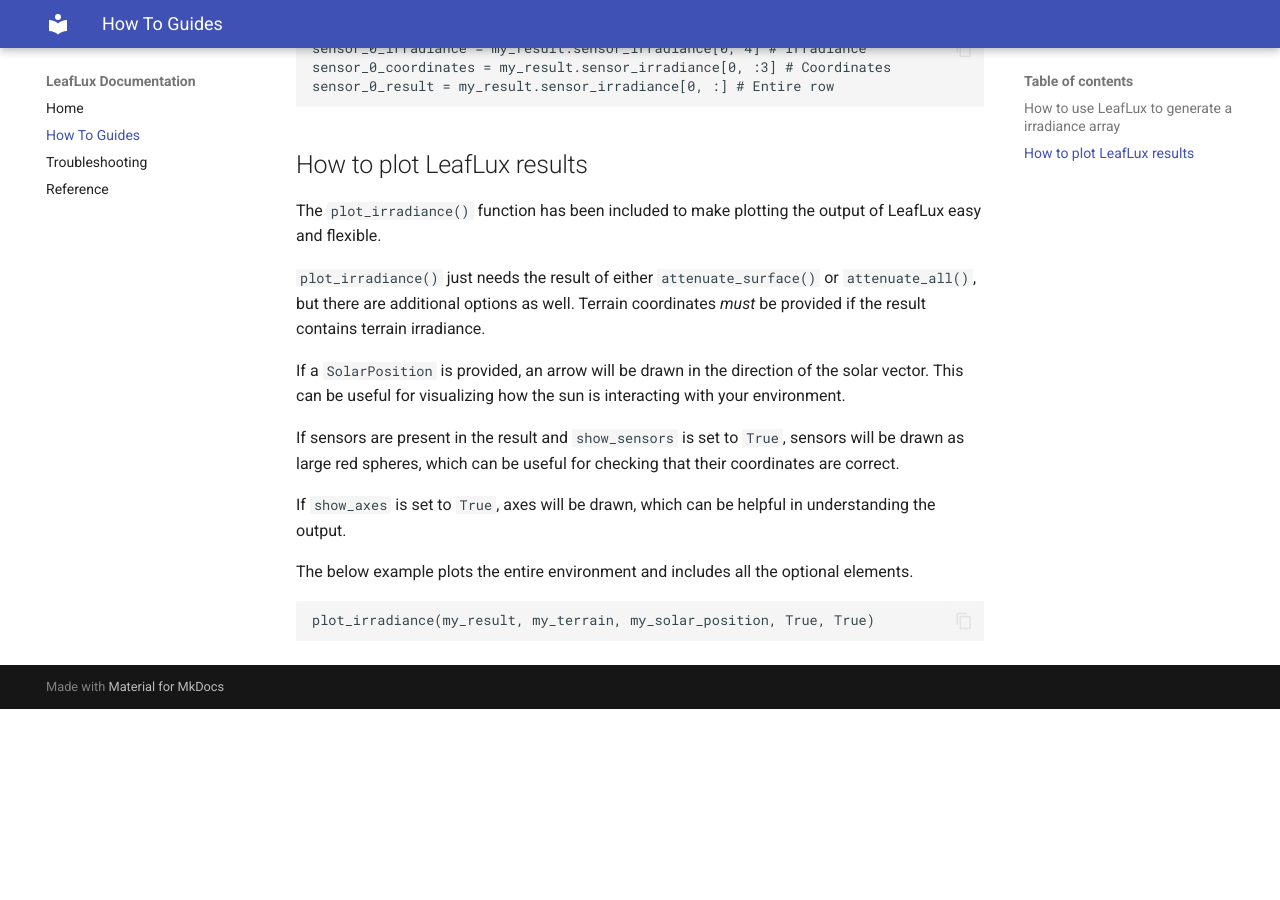
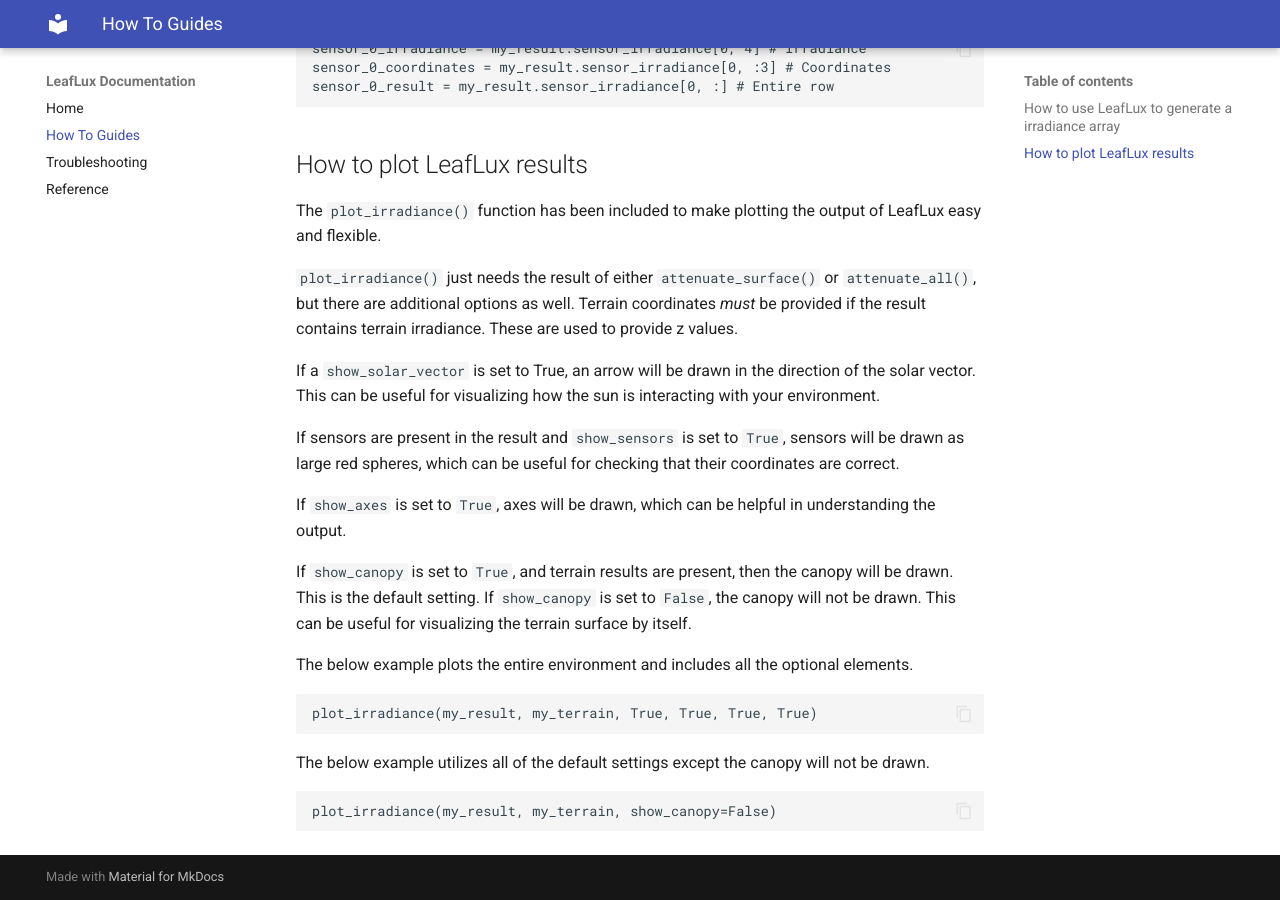
Before and after one commit to silvxlabs/leaflux-core, an MkDocs documentation site: the page built from docs/how-to-guides.md, in a window 1280 px wide and 900 px high, scrolled down 2499 px. Built offline with MkDocs 1.6.1 and Material for MkDocs 9.7.7, drawn with Linux system fonts in a browser that asks for light colours; before the commit the page ends 3208 px from its top, so only the background shows below that.

Commit message:
Fix adding plotting function

````diff
--- a/docs/how-to-guides.md
+++ b/docs/how-to-guides.md
@@ -116,18 +116,26 @@
 The `plot_irradiance()` function has been included to make plotting the output of LeafLux easy and flexible.
 
 `plot_irradiance()` just needs the result of either `attenuate_surface()` or `attenuate_all()`, but there are additional options as well. Terrain
-coordinates *must* be provided if the result contains terrain irradiance.
+coordinates *must* be provided if the result contains terrain irradiance. These are used to provide z values.
 
-If a `SolarPosition` is provided, an arrow will be drawn in the direction of the solar vector. This can be useful for visualizing how the sun is
-interacting with your environment.
+If a `show_solar_vector` is set to True, an arrow will be drawn in the direction of the solar vector. This can be useful for visualizing how the sun is interacting with your environment.
 
 If sensors are present in the result and `show_sensors` is set to `True`, sensors will be drawn as large red spheres, which can be useful for
 checking that their coordinates are correct.
 
 If `show_axes` is set to `True`, axes will be drawn, which can be helpful in understanding the output.
 
+If `show_canopy` is set to `True`, and terrain results are present, then the canopy will be drawn. This is the default setting. If `show_canopy` is set
+to `False`, the canopy will not be drawn. This can be useful for visualizing the terrain surface by itself.
+
 The below example plots the entire environment and includes all the optional elements.
 
 ```
-plot_irradiance(my_result, my_terrain, my_solar_position, True, True)
+plot_irradiance(my_result, my_terrain, True, True, True, True)
 ```
+
+The below example utilizes all of the default settings except the canopy will not be drawn.
+
+```
+plot_irradiance(my_result, my_terrain, show_canopy=False)
+```
--- a/leaflux/__init__.py
+++ b/leaflux/__init__.py
@@ -2,4 +2,4 @@
 from .irradiance import Irradiance
 from .solar import SolarPosition
 
-from .general import attenuate_surface, attenuate_all
+from .general import attenuate_surface, attenuate_all, plot_irradiance
--- a/setup.py
+++ b/setup.py
@@ -17,7 +17,7 @@
 NAME = "leaflux"
 DESCRIPTION = "Core algorithms for the Leaflux project"
 LONG_DESCRIPTION = read_file("README.md")
-VERSION = "0.4.0"
+VERSION = "0.4.1"
 LICENSE = "MIT"
 URL = "https://github.com/silvxlabs/leaflux-core"
 INSTALL_REQUIRES = [
````
Also changed, not shown: 1 other file.
